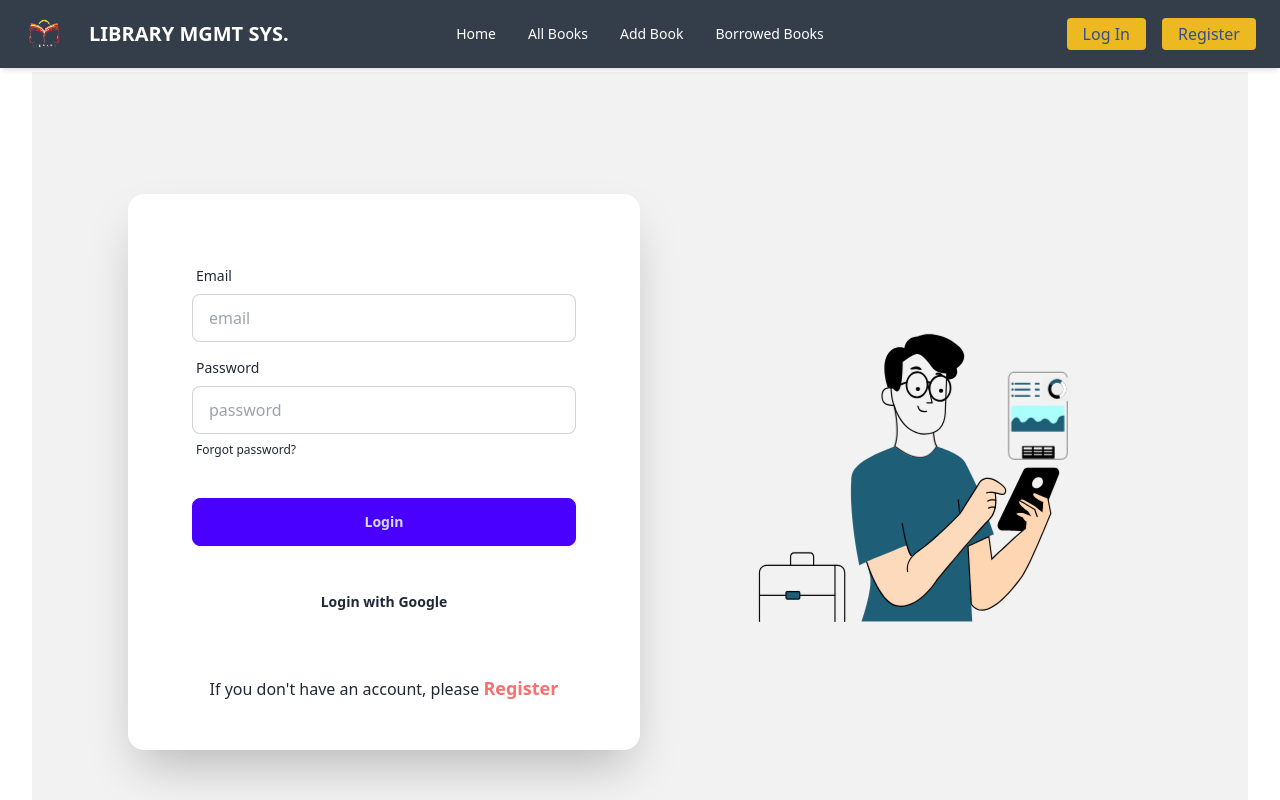
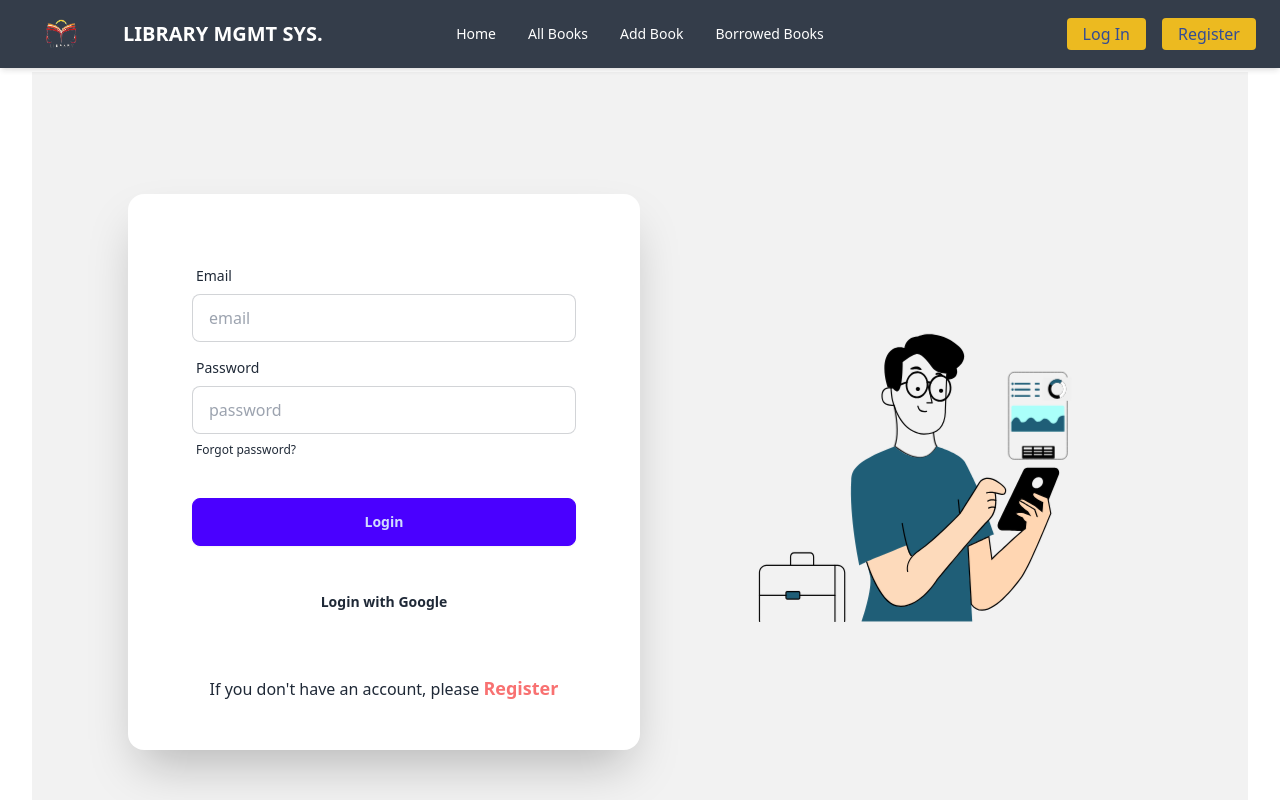
Before and after one commit to karimataulctg/Assignment-11-client, a React (Vite) app: page /login in a window 1280 px wide. Shown: the top 800 px of the page. Built offline with nearby package versions, Linux system fonts and the light colour scheme; no server answers.

Commit message:
Footer updated

```diff
--- a/src/components/Footer.jsx
+++ b/src/components/Footer.jsx
@@ -1,6 +1,7 @@
 import React from 'react';
 import { FaFacebook, FaTwitter, FaInstagram, FaLinkedin } from 'react-icons/fa';
 import logo from '../assets/LibraryLogo.png';
+import { Link } from 'react-router-dom';
 
 const Footer = () => {
   return (
@@ -17,7 +18,13 @@ const Footer = () => {
 
           {/* Logo Section */}
           <div className="w-full sm:w-1/3 flex flex-col items-center mb-6 sm:mb-0">
-            <img src={logo} alt="Library Logo" className="h-16 mb-2" />
+
+            <Link
+          to="/"
+
+        >
+          <img src={logo} alt="Library Logo" className="h-16 mb-2" />
+        </Link>
             <h1 className="text-xl font-bold">Library Management System</h1>
           </div>
 
--- a/src/components/Navbar.jsx
+++ b/src/components/Navbar.jsx
@@ -52,7 +52,13 @@ const Navbar = () => {
     <div className="navbar w-full bg-gray-800 text-white shadow-md fixed top-0 left-0 z-50 opacity-90">
       {/* Navbar Start */}
       <div className="navbar-start flex items-center space-x-2 ml-4">
-        <img src={logo} alt="Logo" className="w-10 h-10" />
+      <Link
+          to="/"
+          className="btn btn-ghost normal-case text-lg sm:text-base lg:text-xl text-white hover:text-blue-400"
+        >
+           <img src={logo} alt="Logo" className="w-10 h-10" />
+        </Link>
+
         <Link
           to="/"
           className="btn btn-ghost normal-case text-lg sm:text-base lg:text-xl text-white hover:text-blue-400"
--- a/src/pages/BorrowedBooks .jsx
+++ b/src/pages/BorrowedBooks .jsx
@@ -111,7 +111,7 @@ const BorrowedBooks = () => {
             </p>
             <button
               onClick={() => handleReturnBook(book)}
-              className="mt-4 bg-red-600 text-white px-4 py-2 rounded-md shadow-lg hover:bg-red-700"
+              className="mt-4 bg-yellow-500 text-black px-4 py-2 rounded-md shadow-lg hover:bg-red-700"
             >
               Return Book
             </button>
```
